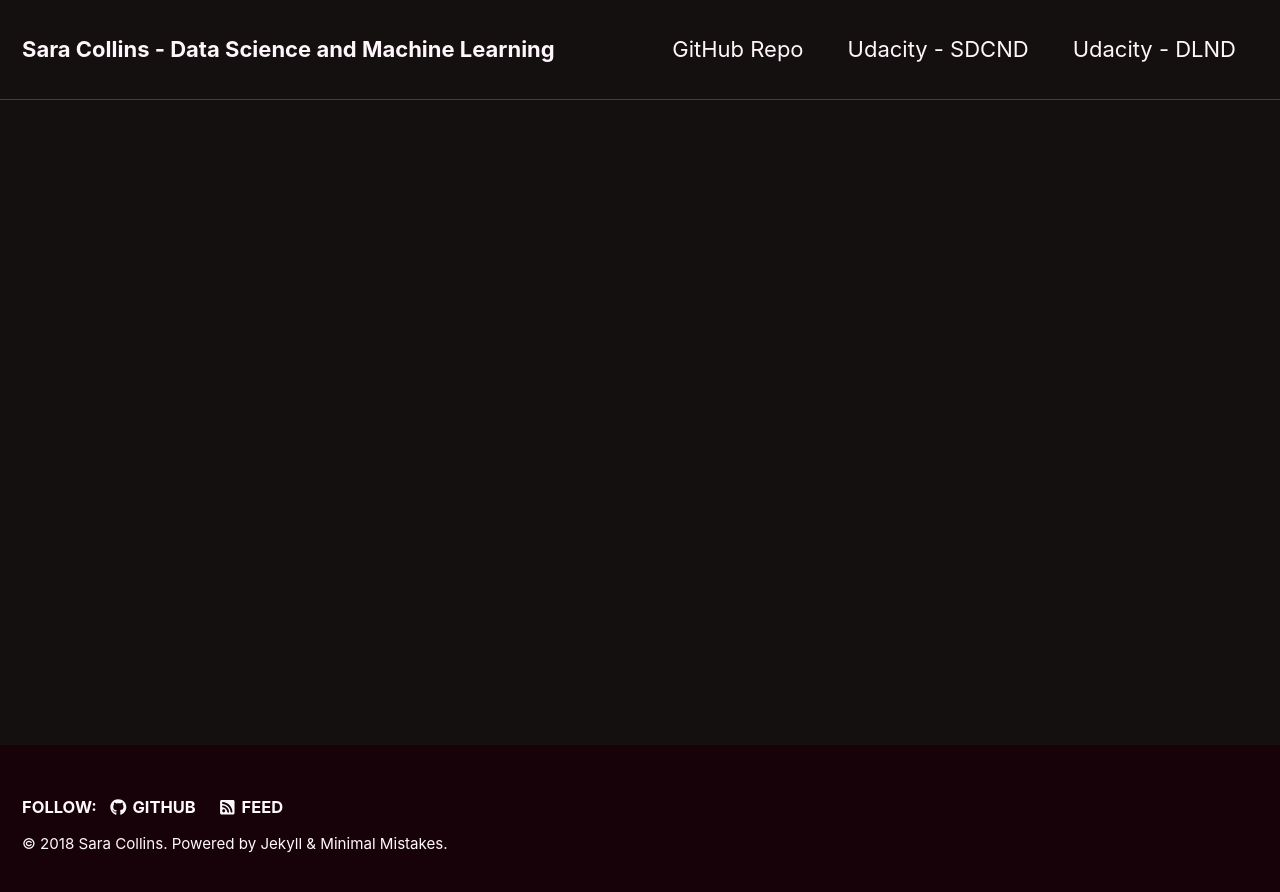
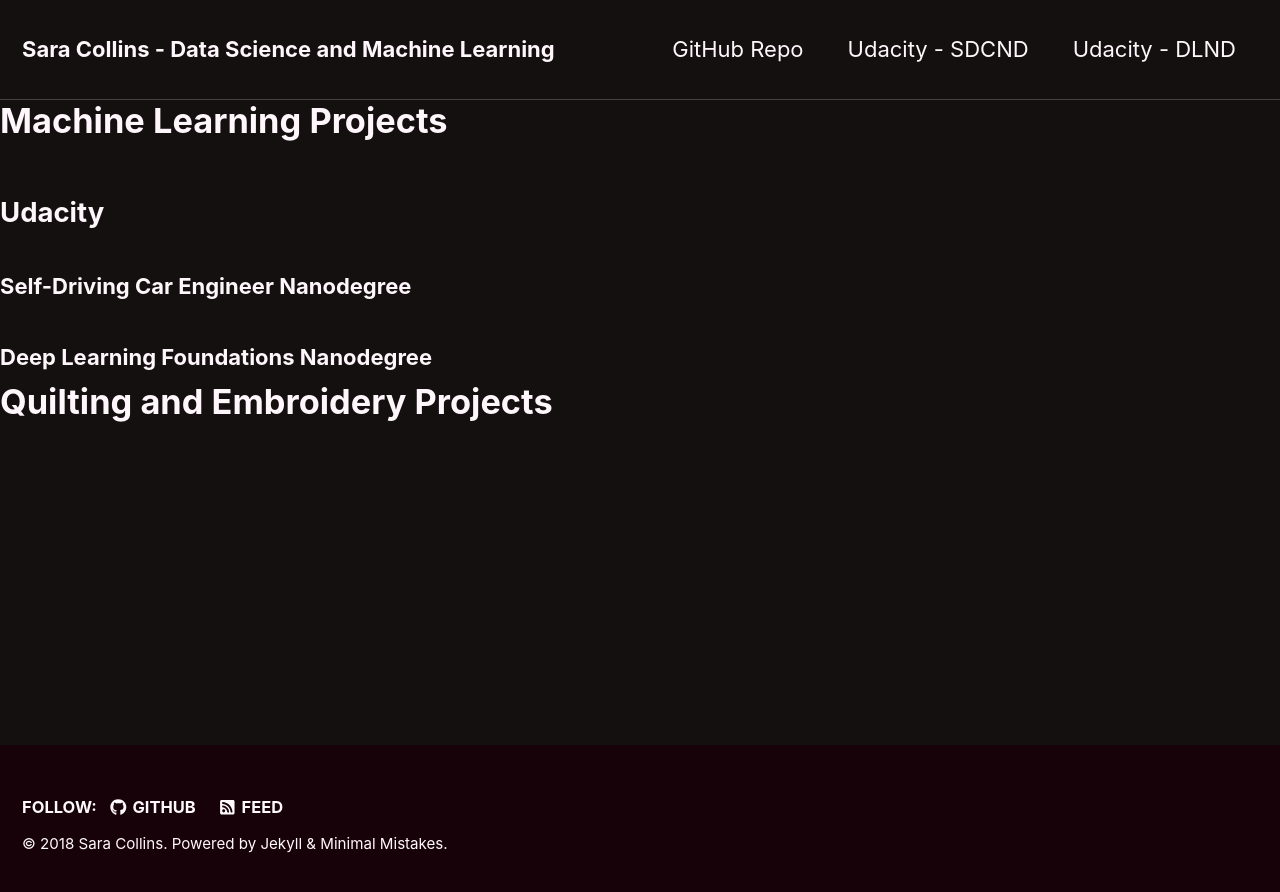
Before and after one commit to scollins83/scollins83.github.io, a Jekyll site: the page built from _pages/project_toc.md, in a window 1280 px wide. Shown: the top 892 px of the page. Built offline with Jekyll 4.4.1, drawn with Linux system fonts in a browser that asks for light colours; nearby versions of some CDN libraries; our own code applies the rules of GitHub Pages for plain Markdown files.

Commit message:
Updating toc.

```diff
--- a/_pages/project_toc.md
+++ b/_pages/project_toc.md
@@ -10,3 +10,12 @@ toc: true
 toc_label: "Machine Learning Projects"
 toc_icon: "chart-bar"
 ---
+
+# Machine Learning Projects
+
+## Udacity
+### Self-Driving Car Engineer Nanodegree
+### Deep Learning Foundations Nanodegree
+
+
+# Quilting and Embroidery Projects
```
